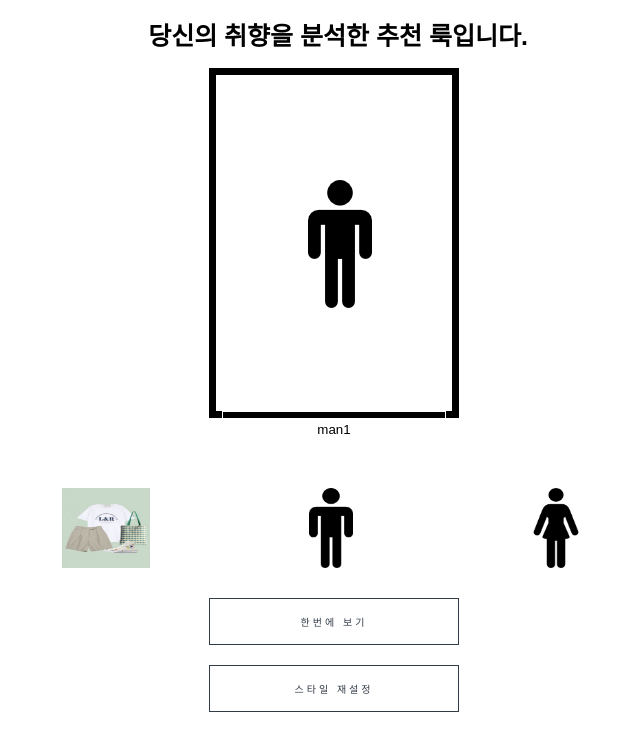
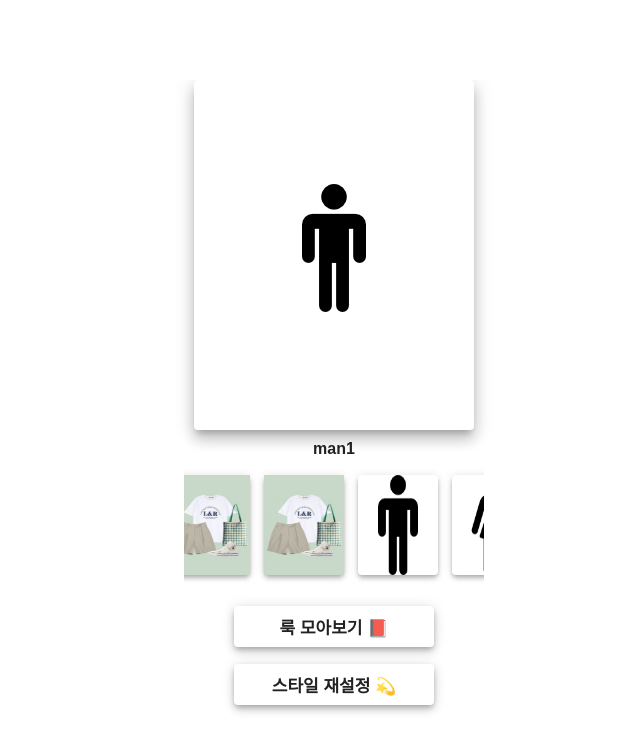
Before and after one commit to M-U-I-N-D-O/muindo-client, a React (Create React App) app in the folder client/: page /solution/result in a window 1280 px wide. Shown: the top 752 px of the page, without its empty margins (306-946 px from the left). Built offline with nearby package versions, Linux system fonts and the light colour scheme; a web font is replaced by a local one.

Commit message:
Feat : 솔루션 결과페이지 뷰 1차

```diff
--- a/client/src/components/Solution/resultSlider.js
+++ b/client/src/components/Solution/resultSlider.js
@@ -3,6 +3,8 @@ import styled from 'styled-components';
 import { useSelector, useDispatch } from 'react-redux';
 import { solutionModalMode } from '../../actions';
 import Slider from 'react-slick';
+
+import Paper from '@material-ui/core/Paper';
 import './resultslider.css';
 
 function ResultSlider() {
@@ -43,6 +45,7 @@ function ResultSlider() {
     slidesToScroll: 1,
     asNavFor: '.slider-for',
     dots: false,
+    arrows: false,
     centerMode: true,
     swipeToSlide: true,
     focusOnSelect: true,
@@ -56,7 +59,8 @@ function ResultSlider() {
           {slidesData.map((slide, index) => (
             <SlideContainer key={index}>
               <SlideBox>
-                <SlideButton
+                <LookPaper
+                  elevation={10}
                   onClick={() => {
                     console.log('클릭');
                     dispatch(solutionModalMode(2));
@@ -67,8 +71,8 @@ function ResultSlider() {
 
                     {/* <h2 className="slick-slide-title">{slide.title}</h2> */}
                   </SlideItemBox>
-                  <label className="slick-slide-label">{slide[1]}</label>
-                </SlideButton>
+                  <LookLabel className="slick-slide-label">{slide[1]}</LookLabel>
+                </LookPaper>
               </SlideBox>
             </SlideContainer>
           ))}
@@ -78,7 +82,9 @@ function ResultSlider() {
             {slidesData.map((slide, index) => (
               <SlideBox key={index}>
                 <ThumbnailSlideBox>
-                  <img className="slick-slide-image" src={`${slide[0]}`} alt={`${slide[1]}`} width="50px" height="80px" />
+                  <ThumbnailSlidePaper elevation={4}>
+                    <img className="slick-slide-image" src={`${slide[0]}`} alt={`${slide[1]}`} width="80px" height="100px" />
+                  </ThumbnailSlidePaper>
                 </ThumbnailSlideBox>
               </SlideBox>
             ))}
@@ -158,27 +164,39 @@ const SlideItemBox = styled.div`
   display: flex;
   width: 235px;
   height: 335px;
+  margin: 0 auto;
   /* border: 10px solid black; */
   justify-content: center;
   align-items: center;
   cursor: pointer;
   overflow: hidden;
 `;
-const SlideButton = styled.button`
+const LookPaper = styled(Paper)`
   background-color: white;
-  width: 250px;
+  width: 280px;
   height: 350px;
-  border: 7px solid black;
+  /* border: 7px solid black; */
   z-index: 1;
   :hover {
     border-color: red;
   }
 `;
+const LookLabel = styled.p`
+  text-align: center;
+  font-weight: bold;
+  margin-top: 25px;
+  margin-bottom: 0;
+`;
 const ThumbnailSlideBox = styled.div`
   display: flex;
+  /* border: 1px solid black; */
   width: 220px;
   height: 130px;
   /* border: 2px solid black; */
   justify-content: center;
   align-items: center;
 `;
+const ThumbnailSlidePaper = styled(Paper)`
+  width: 80px;
+  height: 100px;
+`;
--- a/client/src/components/Solution/resultslider.css
+++ b/client/src/components/Solution/resultslider.css
@@ -1,13 +1,11 @@
 .thumbnail-slider-wrap {
-  margin-top: 15px;
-  height: 85px;
+  width: 300px;
   padding: 0 1vw;
-  margin-left: 7vw;
-  margin-right: 7vw;
+  margin: 0 auto;
 }
 .thumbnail-slider-wrap .slick-track .slick-slide {
   text-align: center;
 }
 .thumbnail-slider-wrap .slick-track .slick-slide img {
-  width: 40%;
+  /* width: 40%; */
 }
--- a/client/src/components/Solution/stylesSelecter.js
+++ b/client/src/components/Solution/stylesSelecter.js
@@ -5,6 +5,7 @@ import { solutionCounter } from '../../actions';
 import axios from 'axios';
 import styled from 'styled-components';
 import Paper from '@material-ui/core/Paper';
+import url from '../../url';
 
 import './imageCheckBox.css';
 
@@ -48,10 +49,10 @@ function StylesSelecter(props) {
           props.styleList.map((listItem, index) => {
             return (
               <li key={index}>
-                <input type="checkbox" id={`myCheckbox${index}`} name="style" value={`${listItem[1]}`} onClick={() => countCheckedBox()} />
+                <input type="checkbox" id={`myCheckbox${index}`} name="style" value={`${listItem.type}`} onClick={() => countCheckedBox()} />
                 <label htmlFor={`myCheckbox${index}`}>
                   <Paper elevation={3}>
-                    <img src={`${listItem[0]}`} alt={`${listItem[0]}`} />
+                    <img src={`https:${listItem.url}`} alt={`${listItem.url}`} />
                   </Paper>
                 </label>
               </li>
--- a/client/src/pages/Solution/index.js
+++ b/client/src/pages/Solution/index.js
@@ -1,13 +1,14 @@
 import React, { useState, useEffect, useRef, useCallback } from 'react';
 import { useHistory } from 'react-router-dom';
 import { useDispatch, useSelector } from 'react-redux';
-import { solutionGender } from '../../actions';
+import { solutionGender, solutionCounter } from '../../actions';
 import styled from 'styled-components';
 import Paper from '@material-ui/core/Paper';
 import Slider from 'react-slick';
 import StylesSelecter from '../../components/Solution/stylesSelecter';
 import InfiniteScroll from 'react-infinite-scroll-component';
 import axios from 'axios';
+import url from '../../url';
 
 const PAGE_NUMBER = 1;
 
@@ -29,16 +30,27 @@ function Solution() {
   const [styleList, setStyleList] = useState([]);
   const [page, setPage] = useState(PAGE_NUMBER);
 
+  // useEffect(() => {
+  //   try {
+  //     axios.get('http://localhost:3000/data/solution.json').then((response) => {
+  //       console.log('page :', page);
+  //       setStyleList([...styleList, ...response.data.data]);
+  //     });
+  //   } catch (err) {
+  //     console.log(err);
+  //   }
+  // }, [page]);
+
   useEffect(() => {
     try {
-      axios.get('http://localhost:3000/data/solution.json').then((response) => {
-        console.log('page :', page);
-        setStyleList([...styleList, ...response.data.data]);
+      axios.get(url + 'solution/samples').then((response) => {
+        console.log(response.data);
+        setStyleList([...styleList, ...response.data]);
       });
     } catch (err) {
       console.log(err);
     }
-  }, [page]);
+  }, []);
 
   const scrollToEnd = () => {
     console.log('마지막');
@@ -125,6 +137,7 @@ function Solution() {
             onClick={() => {
               getCheckBoxValue();
               history.push('/loading');
+              dispatch(solutionCounter(0));
               setTimeout(function () {
                 history.push('/solution/result');
               }, 3000);
--- a/client/src/pages/Solution/solutionResult.js
+++ b/client/src/pages/Solution/solutionResult.js
@@ -3,8 +3,7 @@ import { NavLink as Link } from 'react-router-dom';
 import { useSelector, useDispatch } from 'react-redux';
 import { solutionModalMode } from '../../actions';
 import styled from 'styled-components';
-
-import TopComment from '../../components/AnalysisClothes/topComment';
+import Paper from '@material-ui/core/Paper';
 import ResultSlider from '../../components/Solution/resultSlider';
 import AllItemsModal from '../../components/Solution/allItemsModal';
 import DetailItemModal from '../../components/Solution/detailItemModal';
@@ -28,67 +27,53 @@ function SolutionResult() {
 
   if (allItems.length === 0) return null;
   return (
-    <div>
-      <TopComment comment="당신의 취향을 분석한 추천 룩입니다." />
-
+    <Container>
       <ResultSlider />
 
       {modalMode === 1 && <AllItemsModal />}
       {modalMode === 2 && <DetailItemModal />}
       <ButtonContainer>
         <div>
-          <LuxuryBtn
+          <ButtonPaper
+            elevation={5}
             onClick={() => {
               dispatch(solutionModalMode(1));
             }}
           >
-            한번에 보기
-          </LuxuryBtn>
+            <ButtonText>룩 모아보기 📕</ButtonText>
+          </ButtonPaper>
         </div>
         <div>
-          <Link to="/solution">
-            <LuxuryBtn>스타일 재설정</LuxuryBtn>
+          <Link style={{ textDecoration: 'none' }} to="/solution">
+            <ButtonPaper elevation={5}>
+              <ButtonText>스타일 재설정 💫</ButtonText>
+            </ButtonPaper>
           </Link>
         </div>
       </ButtonContainer>
-    </div>
+    </Container>
   );
 }
 
 export default SolutionResult;
 
+const Container = styled.div`
+  padding-top: 80px;
+  padding-bottom: 60px;
+`;
 const ButtonContainer = styled.div`
-  padding-top: 5vh;
+  padding-top: 2vh;
+  height: 100%;
   text-align: center;
 `;
-const LuxuryBtn = styled.button`
-  display: inline-block;
-  box-sizing: border-box;
-  width: 250px;
-  /* width: 15vw; */
-  background: transparent;
-  text-transform: uppercase;
-  font-weight: 500;
-  font-style: normal;
-  font-size: 0.625rem;
-  letter-spacing: 0.3em;
-  color: #323b48;
-  /* color: rgba(223, 190, 106, 0.7); */
-  border-radius: 0;
-  padding: 15px 20px 15px 20px;
-  transition: all 0.7s ease-out;
-  background: linear-gradient(270deg, rgba(223, 190, 106, 0.8), rgba(146, 111, 52, 0.8), rgba(34, 34, 34, 0), rgba(34, 34, 34, 0));
-  background-position: 1% 50%;
-  background-size: 300% 300%;
-  text-decoration: none;
-  margin: 0.625rem;
-  border: none;
-  border: 1px solid #323b48;
-  /* border: 1px solid rgba(223, 190, 106, 0.3); */
-  :hover {
-    color: #fff;
-    border: 1px solid rgba(223, 190, 106, 0);
-    color: $white;
-    background-position: 99% 50%;
-  }
+const ButtonPaper = styled(Paper)`
+  width: 200px;
+  margin: 0 auto;
+  margin-bottom: 1vh;
 `;
+const ButtonText = styled.p`
+  font-size: 17px;
+  font-weight: bold;
+  margin-top: 0;
+  padding: 1vh 0;
+`;
```
